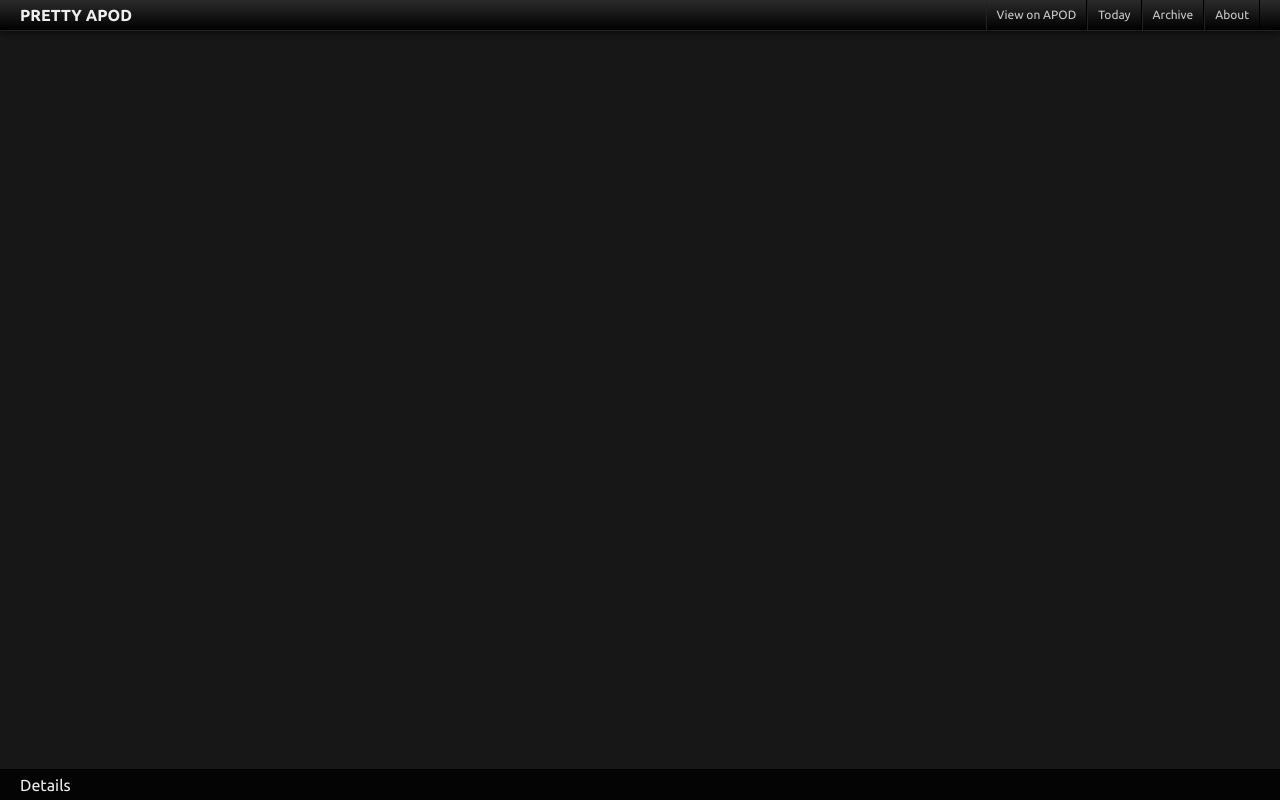
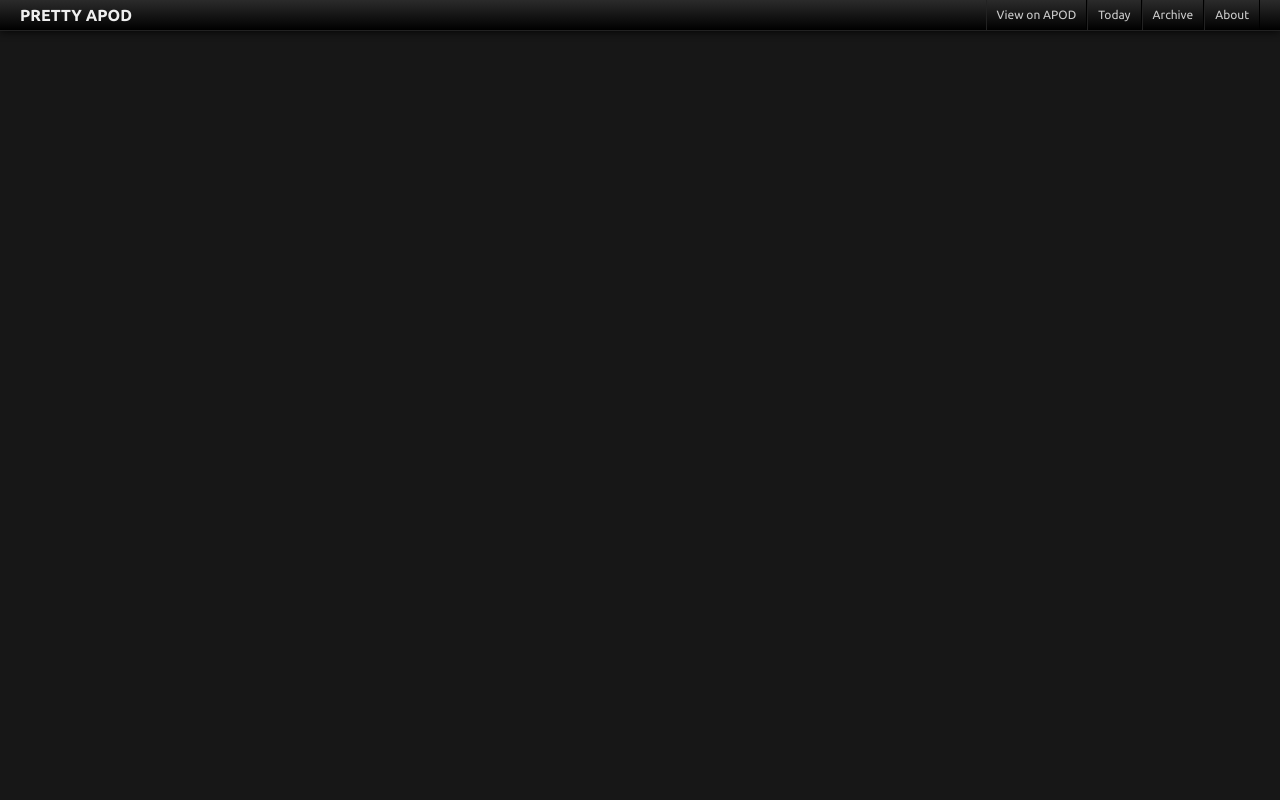
Before and after one commit to doryphores/pretty-apod, a Django app: template templates/apod/image.html in a window 1280 px wide. Run offline with Django 3.2, Linux system fonts and the light colour scheme; the template is opened without the code that fills it, so the values that code supplies are empty; some libraries are stand-ins or nearby versions.

Commit message:
Rewrote handling of images not yet downloaded Restyled viewport (temporarily removed details panel)

```diff
--- a/compass/sass/_apod.scss
+++ b/compass/sass/_apod.scss
@@ -1,20 +1,47 @@
 // APOD
 
 #apod {
-	position: fixed;
+	position: absolute;
 	top: 31px;
-	bottom: 30px;
 	left: 0;
 	right: 0;
+	bottom: 0;
 	z-index: 1;
-	overflow: hidden;
+	overflow: auto;
+	padding: 10px;
+	text-align: center;
+
+	// Viewport setup when js is on
+	.js & {
+		top: 41px;
+		left: 10px;
+		right: 10px;
+		bottom: 10px;
+		padding: 0;
+		overflow: visible;
+	}
 
 	// Image
 
 	img {
 		@include box-shadow(black 0 0 20px);
+		// Hide initially if js is on (for nice fade effect)
 		.js & {
 			position: absolute;
+			opacity: 0;
+			@include single-transition(opacity, 1s, ease-in);
+			&.loaded {
+				opacity: 1;
+			}
+		}
+	}
+
+	// Loader message
+	// Should be hidden when js is enabled
+	// This element is replaced by image when ready on the server
+
+	#apod-loader {
+		.js & {
 			display: none;
 		}
 	}
@@ -23,8 +50,10 @@
 
 	iframe {
 		display: block;
+		// Basic positioning when js is off
 		margin: 80px auto 0 auto;
 		.js & {
+			// Better positioning is achieved via js
 			position: absolute;
 			margin: 0;
 			top: 0;
--- a/compass/sass/_toolbar.scss
+++ b/compass/sass/_toolbar.scss
@@ -3,7 +3,7 @@
 	top: 0;
 	left: 0;
 	right: 0;
-	z-index: 3;
+	z-index: 4;
 	height: 30px;
 	border-bottom: 1px solid #222;
 	@include background-image(linear-gradient(#2b2b2b, #000000));
--- a/compass/sass/screen.scss
+++ b/compass/sass/screen.scss
@@ -1,6 +1,7 @@
 @import "base";
 
 html {
+	overflow: hidden;
 	@include establish-baseline();
 }
 
@@ -8,7 +9,7 @@ body {
 	font-family: Ubuntu, sans-serif;
 	background: $bg-color;
 	color: $text-color;
-	padding-top: 30px;
+	min-width: 900px;
 }
 
 a {
@@ -19,3 +20,4 @@ a {
 
 @import "toolbar";
 @import "apod";
+@import "messages";
--- a/public/static/css/screen.css
+++ b/public/static/css/screen.css
@@ -190,32 +194,63 @@ a:hover {
 
 @media -sass-debug-info{filename{font-family:file\:\/\/\/home\/martin\/Projects\/django\/pretty-apod\/compass\/sass\/_apod\.scss}line{font-family:\000033}}
 #apod {
-  position: fixed;
+  position: absolute;
   top: 31px;
-  bottom: 30px;
   left: 0;
   right: 0;
+  bottom: 0;
   z-index: 1;
-  overflow: hidden;
+  overflow: auto;
+  padding: 10px;
+  text-align: center;
 }
-@media -sass-debug-info{filename{font-family:file\:\/\/\/home\/martin\/Projects\/django\/pretty-apod\/compass\/sass\/_apod\.scss}line{font-family:\0000314}}
+@media -sass-debug-info{filename{font-family:file\:\/\/\/home\/martin\/Projects\/django\/pretty-apod\/compass\/sass\/_apod\.scss}line{font-family:\0000315}}
+.js #apod {
+  top: 41px;
+  left: 10px;
+  right: 10px;
+  bottom: 10px;
+  padding: 0;
+  overflow: visible;
+}
+@media -sass-debug-info{filename{font-family:file\:\/\/\/home\/martin\/Projects\/django\/pretty-apod\/compass\/sass\/_apod\.scss}line{font-family:\0000326}}
 #apod img {
   -moz-box-shadow: black 0 0 20px;
   -webkit-box-shadow: black 0 0 20px;
   -o-box-shadow: black 0 0 20px;
   box-shadow: black 0 0 20px;
 }
-@media -sass-debug-info{filename{font-family:file\:\/\/\/home\/martin\/Projects\/django\/pretty-apod\/compass\/sass\/_apod\.scss}line{font-family:\0000316}}
+@media -sass-debug-info{filename{font-family:file\:\/\/\/home\/martin\/Projects\/django\/pretty-apod\/compass\/sass\/_apod\.scss}line{font-family:\0000329}}
 .js #apod img {
   position: absolute;
+  opacity: 0;
+  -moz-transition-property: opacity;
+  -webkit-transition-property: opacity;
+  -o-transition-property: opacity;
+  transition-property: opacity;
+  -moz-transition-duration: 1s;
+  -webkit-transition-duration: 1s;
+  -o-transition-duration: 1s;
+  transition-duration: 1s;
+  -moz-transition-timing-function: ease-in;
+  -webkit-transition-timing-function: ease-in;
+  -o-transition-timing-function: ease-in;
+  transition-timing-function: ease-in;
+}
+@media -sass-debug-info{filename{font-family:file\:\/\/\/home\/martin\/Projects\/django\/pretty-apod\/compass\/sass\/_apod\.scss}line{font-family:\0000333}}
+.js #apod img.loaded {
+  opacity: 1;
+}
+@media -sass-debug-info{filename{font-family:file\:\/\/\/home\/martin\/Projects\/django\/pretty-apod\/compass\/sass\/_apod\.scss}line{font-family:\0000344}}
+.js #apod #apod-loader {
   display: none;
 }
-@media -sass-debug-info{filename{font-family:file\:\/\/\/home\/martin\/Projects\/django\/pretty-apod\/compass\/sass\/_apod\.scss}line{font-family:\0000324}}
+@media -sass-debug-info{filename{font-family:file\:\/\/\/home\/martin\/Projects\/django\/pretty-apod\/compass\/sass\/_apod\.scss}line{font-family:\0000351}}
 #apod iframe {
   display: block;
   margin: 80px auto 0 auto;
 }
-@media -sass-debug-info{filename{font-family:file\:\/\/\/home\/martin\/Projects\/django\/pretty-apod\/compass\/sass\/_apod\.scss}line{font-family:\0000327}}
+@media -sass-debug-info{filename{font-family:file\:\/\/\/home\/martin\/Projects\/django\/pretty-apod\/compass\/sass\/_apod\.scss}line{font-family:\0000355}}
 .js #apod iframe {
   position: absolute;
   margin: 0;
--- a/public/static/js/scripts.js
+++ b/public/static/js/scripts.js
@@ -2,52 +2,165 @@
 	var win = $(window);
 	var doc = $(document);
 
+	// Message class for handling showing and hiding user messages
+	// Uses CSS transitions for animation
+	var Message = (function () {
+		// Create empty message box and inject it
+		var el = $('<div class="message"><p></p></div>').appendTo("body");
+		var msgContainer = $("p", el).first();
+		var currentType = "";
+		var clear;
+
+		// Public methods
+		return {
+			show: function (msg, type) {
+				msgContainer.text(msg);
+				el.removeClass(currentType).addClass(type);
+				currentType = type;
+
+				// Add animation trigger class with timeout
+				clear = setTimeout(function () {
+					el.addClass("open");
+				}, 200);
+
+				return this;
+			},
+
+			hide: function () {
+				// Clear timeout if this is called while waiting
+				if (clear) clearTimeout(clear);
+
+				el.removeClass("open");
+
+				return this;
+			}
+		}
+	})();
+
+	// Somewhat convoluted class for positioning images in the viewport
+	var Shape = function (w, h) {
+		var width = w;
+		var height = h;
+		var top = 0;
+		var left = 0;
+
+		// Public methods
+		return {
+			// Set or retrieve width (jQuery style)
+			width: function (w) {
+				if (w) {
+					width = w;
+				}
+				return width;
+			},
+
+			// Set or retrieve height (jQuery style)
+			height: function (h) {
+				if (h) {
+					height = h;
+				}
+				return height;
+			},
+
+			// Returns shape aspect ratio
+			aspectRatio: function () {
+				return width / height;
+			},
+
+			// Returns true if shape is bigger than given viewport
+			isBigger: function (viewport) {
+				return this.width() > viewport.width() || this.height() > viewport.height();
+			},
+
+			// Sets dimensions and positioning of shape to fit in viewport
+			// Only upscales shape if upscale is set to true
+			fitIn: function (viewport, upscale) {
+				if (upscale || this.isBigger(viewport)) {
+					if (this.aspectRatio() < viewport.aspectRatio()) {
+						width = Math.round(viewport.height() / height * width);
+						height = viewport.height();
+					} else {
+						height = Math.round(viewport.width() / width * height);
+						width = viewport.width();
+					}
+				}
+
+				top = Math.round((viewport.height() - height) / 2);
+				left = Math.round((viewport.width() - width) / 2);
+			},
+
+			// Returns map of css properties to apply to element
+			css: function () {
+				return {
+					width: width,
+					height: height,
+					top: top,
+					left: left
+				}
+			}
+		}
+	};
+
 	$("#apod").each(function () {
 		var viewport = $(this);
-		var img = $("img", this);
-		var video = $("iframe", this);
 
 		// Deal with image if exists
-		if (img.length) {
-			var imgDims = {
-				width: parseInt(img.attr("width")),
-				height: parseInt(img.attr("height"))
-			};
-			var isPortrait = imgDims.width < imgDims.height;
-			console.log(imgDims);
+		if (viewport.hasClass("IM")) {
+			var imageShape, message;
+
 			var redraw = function () {
-				var viewportDims = {
-					width: viewport.width(),
-					height: viewport.height()
-				};
+				// Hide any messages
+				Message.hide();
 
-				var newProps = {
-					width	: viewportDims.width,
-					height	: viewportDims.height,
-					top		: 0,
-					left	: 0
-				};
+				var vpShape = Shape(viewport.width(), viewport.height());
+				var imageShape = Shape(parseInt(imgEl.attr("width")), parseInt(imgEl.attr("height")));
 
-				if (isPortrait) {
-					newProps.height = Math.round(viewportDims.width / imgDims.width * imgDims.height);
-				} else {
-					newProps.width = Math.round(viewportDims.height / imgDims.height * imgDims.width);
-				}
-				newProps.top = Math.round((viewportDims.height - newProps.height) / 2);
-				newProps.left = Math.round((viewportDims.width - newProps.width) / 2);
+				imageShape.fitIn(vpShape);
 
-				img.css(newProps);
+				imgEl.css(imageShape.css());
+
+				imgEl.addClass("loaded");
 			};
 
-			win.load(function () {
-				redraw();
-				img.fadeIn(1000);
-			}).resize(function () {
-				redraw();
-			});
+			var imgEl = $("img", this);
+
+			if (imgEl.length) {
+				// There is an image tag (the image exists on the server)
+
+				// Reposition image when loaded and on browser resize
+				win.load(redraw).resize(redraw);
+			} else {
+				var loader = $("#apod-loader");
+
+				// No image tag, this means the image hasn't been downloaded from APOD
+				// Show a nice message and ask the server to get the image
+
+				Message.show("Please wait while I download and process the image...", "loading");
+
+				$.getJSON(loader.attr("data-url"), function(d) {
+					imgEl = $('<img />');
+					imgEl.attr("width", d.width);
+					imgEl.attr("height", d.height);
+					imgEl.attr("id", "large-image");
+
+					loader.replaceWith(imgEl);
+
+					var image = new Image();
+					image.onload = redraw;
+					image.src = d.url;
+
+					imgEl.attr("src", d.url);
+
+					// Reposition image on browser resize
+					win.resize(redraw);
+				});
+
+			}
 
 			return;
 		}
+
+		var video = $("iframe", this);
 
 		// Deal with embedded videos
 		if (video.length) {
@@ -60,38 +173,11 @@
 				video.css(viewportDims);
 			};
 
+			// Position video now
 			redraw();
 
-			win.resize(function () {
-				redraw();
-			});
+			// Reposition image on browser resize
+			win.resize(redraw);
 		}
 	});
-
-	$(".details header").click(function () {
-		$(this).toggleClass("open");
-		$(".details .panel").slideToggle("fast");
-	});
-
-	$("[data-replsace]").each(function () {
-		var el = $(this);
-		var url = el.attr("data-replace");
-		$.getJSON(url, function(d) {
-			var image = new Image();
-			image.onload = setupImage;
-			image.src = d.url;
-
-			var img = $('<img />');
-			img.attr("width", d.width);
-			img.attr("height", d.height);
-			img.attr("id", "large-image");
-			img.attr("src", d.url);
-
-			el.replaceWith(img);
-		});
-	});
-
-	win.load(function () {
-		$("html").addClass("loaded");
-	});
 })(jQuery);
--- a/templates/apod/image.html
+++ b/templates/apod/image.html
@@ -8,10 +8,10 @@
 
 {% block extra_nav %}
 	{% with picture.previous as previous %}{% if previous %}
-	<li><a href="{{ previous.get_absolute_url }}" title="{{ previous.title }}">&laquo; Previous</a></li>
+	<li><a href="{{ previous.get_absolute_url }}">&laquo; Previous</a></li>
 	{% endif %}{% endwith %}
 	{% with picture.next as next %}{% if next %}
-	<li><a href="{{ next.get_absolute_url }}" title="{{ next.title }}">Next &raquo;</a></li>
+	<li><a href="{{ next.get_absolute_url }}">Next &raquo;</a></li>
 	{% endif %}{% endwith %}
 	<li><a href="{{ picture.get_apod_url }}" target="_blank">View on APOD</a></li>
 {% endblock %}
@@ -22,16 +22,16 @@
 
 {# APOD block #}
 
-<div id="apod">
+<div id="apod" class="{{ picture.media_type }}">
 	{# Image #}
 
 	{% if picture.media_type == "IM" %}
 		{% if picture.image %}
 			<img src="{{ picture.image.url }}" width="{{ picture.image.width }}" height="{{ picture.image.height }}">
 		{% else %}
-			<div class="message loading" data-replace="{% url image_only picture.pk %}">
-				<p>Downloading and processing picture...</p>
-			</div>
+			<p id="apod-loader" data-url="{% url image_only picture.pk %}">
+				I am downloading and processing this picture from APOD. Please trying again in a minute...
+			</p>
 		{% endif %}
 	{% endif %}
 
@@ -42,13 +42,13 @@
 	{% endif %}
 
 	{% if picture.media_type == "VI" %}
-		<iframe class="vimeo" src="http://player.vimeo.com/video/{{ picture.video_id }}" width="640" height="385" frameborder="0"></iframe>
+		<iframe class="vimeo" src="http://player.vimeo.com/video/{{ picture.video_id }}?title=0&amp;byline=0&amp;portrait=0" width="640" height="385" frameborder="0"></iframe>
 	{% endif %}
 </div>
 
 {# Details panel #}
 
-<div class="details">
+<!-- <div class="details">
 	<header>
 		<h2>Details</h2>
 	</header>
@@ -76,5 +76,5 @@
 			</p>
 		</div>
 	</div>
-</div>
+</div> -->
 {% endblock %}
```
Also changed, not shown: other parts of public/static/css/screen.css (+61 -14 lines), compass/sass/_messages.scss (added, +33 -0 lines).
